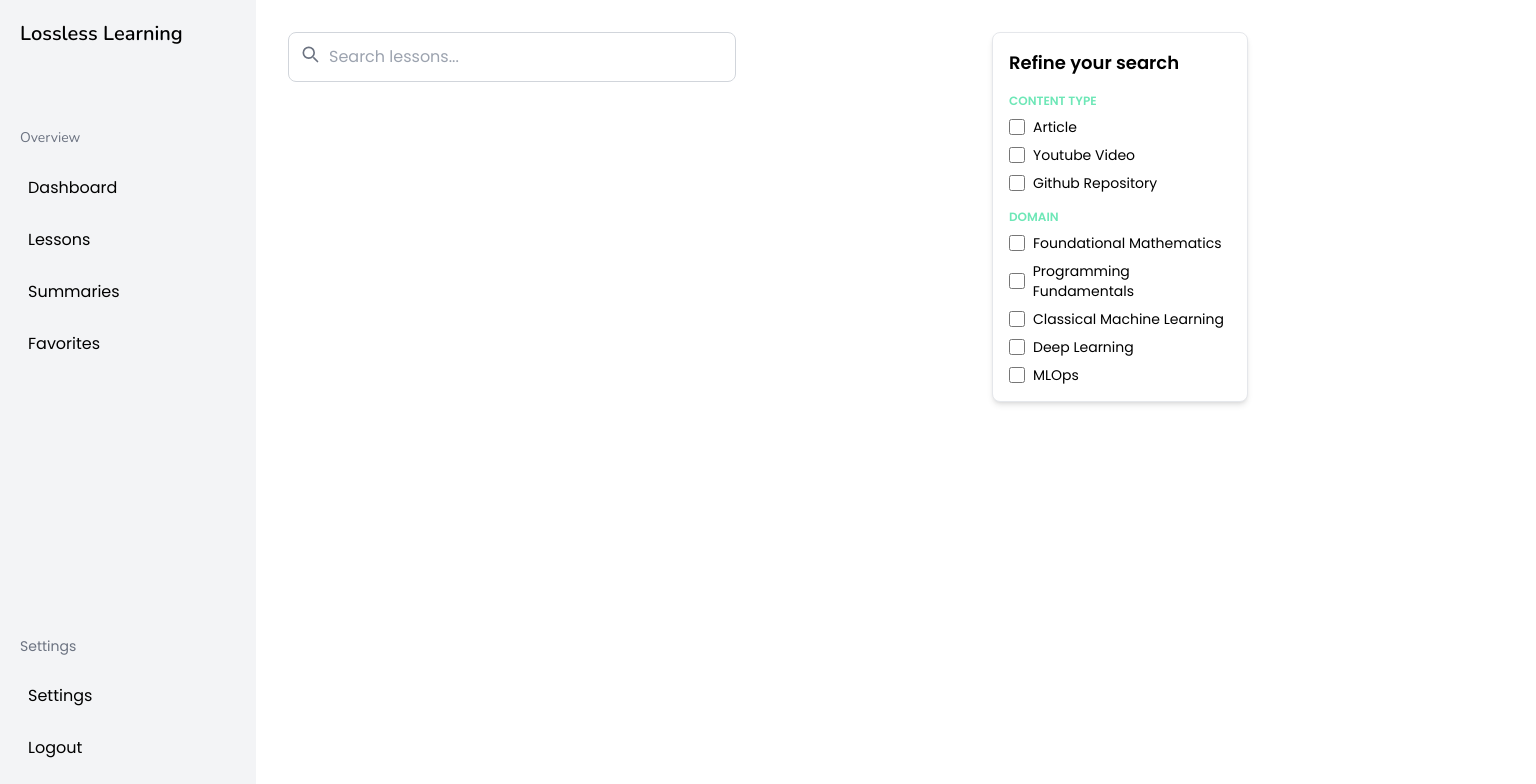
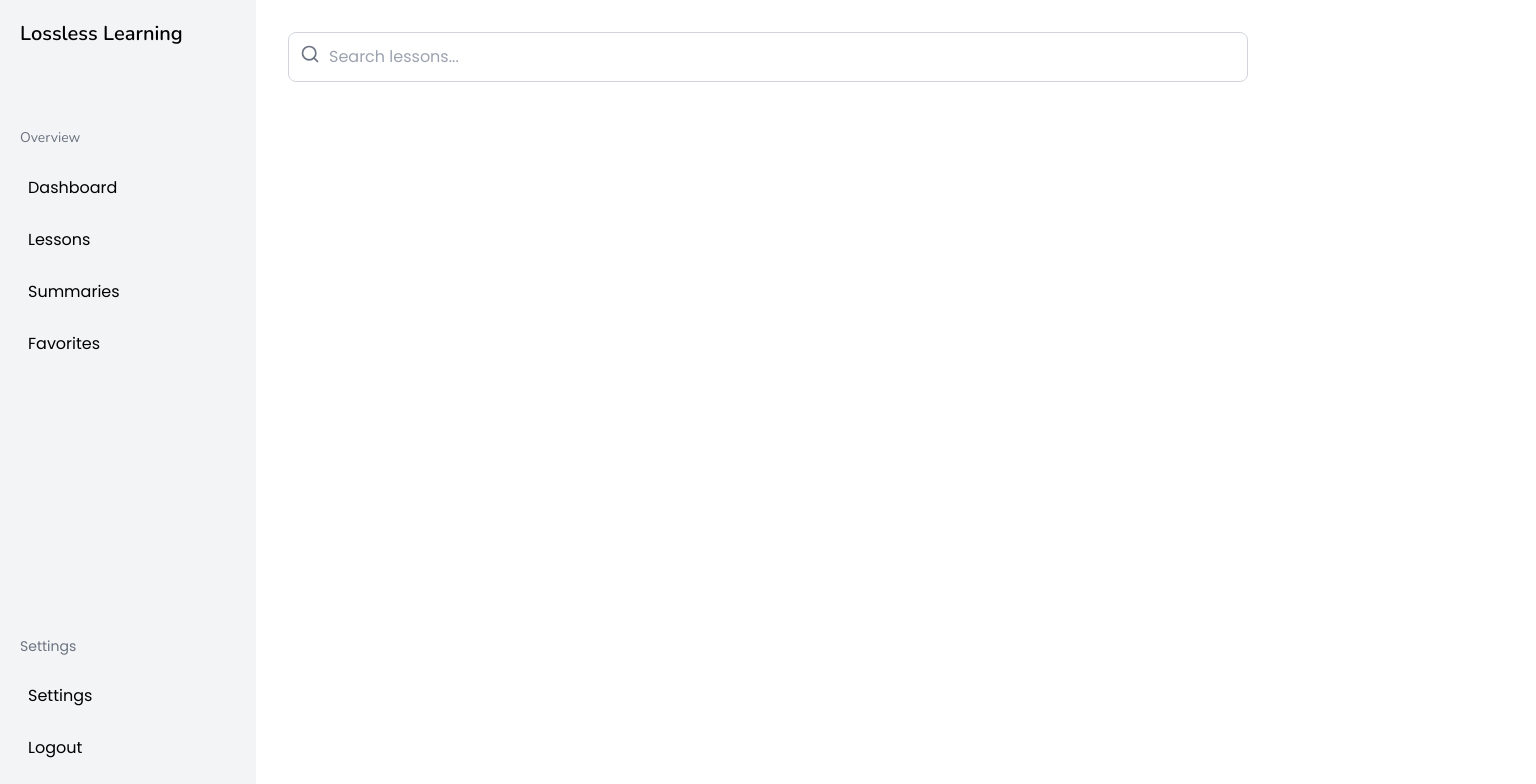
Before and after one commit to AnirudhKakati/lossless-learning, a React (Vite) app in the folder react-app/: page /summary in a window 1280 px wide. Shown: the top 784 px of the page, 1536 px wide, since content can reach past the window. Built offline with nearby package versions, Linux system fonts and the light colour scheme.

Commit message:
Move Search Bar to Components

```diff
--- a/react-app/src/App.jsx
+++ b/react-app/src/App.jsx
@@ -1,11 +1,8 @@
 import { useState } from 'react'
-import reactLogo from './assets/react.svg'
-import viteLogo from '/vite.svg'
 import './App.css'
 
 import { BrowserRouter as Router, Routes, Route } from "react-router-dom";
 import Home from "./pages/Home";
-import Navbar from "./components/Navbar";
 import Summary from "./pages/Summary";
 
 
@@ -15,7 +12,6 @@ import Summary from "./pages/Summary";
 export default function App() {
   return (
     <Router>
-        <Navbar />
         <Routes>
           <Route path="/" element={<Home />} />
           <Route path="/summary" element={<Summary />} />
--- a/react-app/src/components/Navbar.jsx
+++ b/react-app/src/components/Navbar.jsx
@@ -29,7 +29,6 @@ export default function Navbar() {
                 </ul>
             </nav>
         </div>
-
         <div>
             <h3 class="text-sm mb-5 text-gray-500">Settings</h3>
             <nav>
--- /dev/null
+++ b/react-app/src/components/SearchBar.jsx
@@ -0,0 +1,14 @@
+import { FiSearch } from "react-icons/fi";
+
+export default function SearchBar() {
+    return (
+        <div className="relative w-full mb-6">
+                    <input
+                        type="text"
+                        placeholder="Search lessons..."
+                        className="w-full p-3 pl-10 border border-gray-300 rounded-lg focus:outline-none focus:ring-2 focus:ring-emerald-300"
+                    />
+            <FiSearch className="absolute left-3 top-3 w-5 h-5 text-gray-500" />
+        </div>
+    );
+}
--- a/react-app/src/components/SearchFilter.jsx
+++ b/react-app/src/components/SearchFilter.jsx
@@ -1,7 +1,6 @@
 export default function SearchFilter() {
     return (
       <div className="w-64 p-4 border rounded-lg shadow-md bg-white">
-
 
         <h2 className="text-lg font-bold">Refine your search</h2>
 
--- a/react-app/src/index.css
+++ b/react-app/src/index.css
@@ -14,9 +14,7 @@
          hover:after:w-full font-sans;
 }
 
-body {
-  @apply overflow-hidden;
-}
+
 /* :root {
   font-family: system-ui, Avenir, Helvetica, Arial, sans-serif;
   line-height: 1.5;
--- a/react-app/src/pages/Home.jsx
+++ b/react-app/src/pages/Home.jsx
@@ -1,5 +1,5 @@
-import { Link } from "react-router-dom";
-
+import SearchBar from "../components/SearchBar"
+import Navbar from "../components/Navbar"
 
 function ArticleSection() {
     const articles = [
@@ -16,7 +16,6 @@ function ArticleSection() {
         img: "#",
       },
     ];
-
     return (
         <section className="mt-8 flex justify-center">
             <div className="bg-gray-200 rounded-2xl p-6 shadow-lg w-full sm:max-w-3xl md:max-w-4xl lg:max-w-6xl">
@@ -33,50 +32,26 @@ function ArticleSection() {
                 </div>
             </div>
         </section>
-
-
-
-
-
     );
   }
 
 export default function Home() {
     return(
-        <div class="flex">
-
-    <div>
-      <div className="ml-64 p-8 w-full overflow-auto">
-
-      <div className="relative w-full max-w-md mb-6">
-    <input
-      type="text"
-      placeholder="Search lessons..."
-      className="w-full p-3 pl-10 border border-gray-300 rounded-lg focus:outline-none focus:ring-2 focus:ring-emerald-300"
-    />
-    <svg
-      className="absolute left-3 top-3 w-5 h-5 text-gray-500"
-      xmlns="http://www.w3.org/2000/svg"
-      fill="none"
-      viewBox="0 0 24 24"
-      stroke="currentColor"
-    >
-      <path strokeLinecap="round" strokeLinejoin="round" strokeWidth="2" d="M21 21l-4.35-4.35M17 10.5a6.5 6.5 0 1 1-13 0 6.5 6.5 0 0 1 13 0z" />
-    </svg>
-  </div>
-
+        <div className= "flex">
+            <Navbar />
+            <main className = "ml-64 p-8 w-full">
+                <div className= "flex gap-6 w-full max-w-full overflow-hidden">
+                    <div className = "flex-1 min-w-0">
+                        <SearchBar />
                         <h1 className="text-3xl font-serif mb-4">Welcome to Lossless Learning</h1>
                         <p className="text-lg">The place to learn about machine learning, coding, mathematics, and more.</p>
                         <button className="mt-4 px-4 py-2 bg-emerald-300 text-white rounded hover:bg-emerald-500">Start Learning</button>
-
                         <div>
                         <ArticleSection />
                         </div>
                     </div>
                 </div>
+            </main>
         </div>
     );
-
-
-
 }
--- a/react-app/src/pages/Summary.jsx
+++ b/react-app/src/pages/Summary.jsx
@@ -1,65 +1,21 @@
+import Navbar from "../components/Navbar";
+import SearchBar from "../components/SearchBar"
 export default function Summary() {
 
     return (
-        <div className="ml-64 p-8 w-full overflow-auto">
+        <div className= "flex">
+            <Navbar />
 
-            <div className="relative w-full max-w-md mb-6">
-                        <input
-                        type="text"
-                        placeholder="Search lessons..."
-                        className="w-full p-3 pl-10 border border-gray-300 rounded-lg focus:outline-none focus:ring-2 focus:ring-emerald-300"
-                        />
-                        <svg
-                        className="absolute left-3 top-3 w-5 h-5 text-gray-500"
-                        xmlns="http://www.w3.org/2000/svg"
-                        fill="none"
-                        viewBox="0 0 24 24"
-                        stroke="currentColor"
-                        >
-                        <path strokeLinecap="round" strokeLinejoin="round" strokeWidth="2" d="M21 21l-4.35-4.35M17 10.5a6.5 6.5 0 1 1-13 0 6.5 6.5 0 0 1 13 0z" />
-                        </svg>
-                    </div>
+            <main className = "ml-64 p-8 w-full">
 
-            <div className="absolute top-0 right-0 mt-8 mr-8 w-64 p-4 border rounded-lg shadow-md bg-white">
-                    <h2 className="text-lg font-bold">Refine your search</h2>
+                <div className= "flex gap-6 w-full max-w-full overflow-hidden">
+                    <div className = "flex-1 min-w-0">
+                    <SearchBar />
 
-
-                    <div className="mt-4">
-                    <h3 className="text-xs font-semibold text-emerald-300 uppercase">
-                        Content Type
-                    </h3>
-                    <ul className="mt-2 space-y-2">
-                        {["Article", "Youtube Video", "Github Repository"].map(
-                        (item, index) => (
-                            <li key={index} className="flex items-center">
-                            <input type="checkbox" id={item} className="w-4 h-4 mr-2" />
-                            <label htmlFor={item} className="text-sm">{item}</label>
-                            </li>
-                        )
-                        )}
-                    </ul>
-                    </div>
-
-
-                    <div className="mt-4">
-                    <h3 className="text-xs font-semibold text-emerald-300 uppercase">Domain</h3>
-                    <ul className="mt-2 space-y-2">
-                        {[
-                        "Foundational Mathematics",
-                        "Programming Fundamentals",
-                        "Classical Machine Learning",
-                        "Deep Learning",
-                        "MLOps"
-                        ].map((item, index) => (
-                        <li key={index} className="flex items-center">
-                            <input type="checkbox" id={item} className="w-4 h-4 mr-2" />
-                            <label htmlFor={item} className="text-sm">{item}</label>
-                        </li>
-                        ))}
-                    </ul>
                     </div>
                 </div>
 
+            </main>
 
         </div>
     );
```
Also changed, not shown: react-app/src/components/SearchResults.jsx (added). Lines whose indentation alone changed are shown as unchanged.
